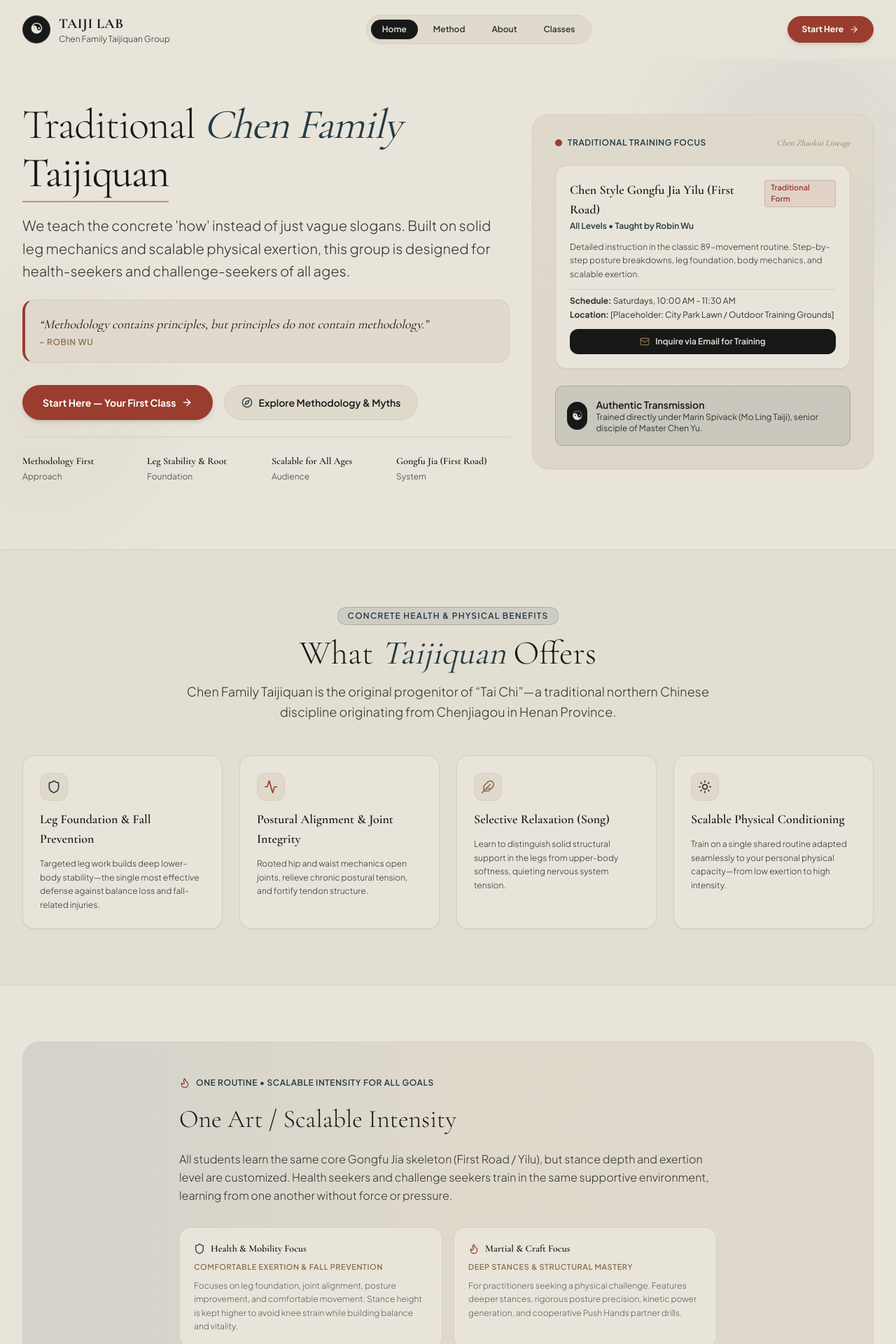
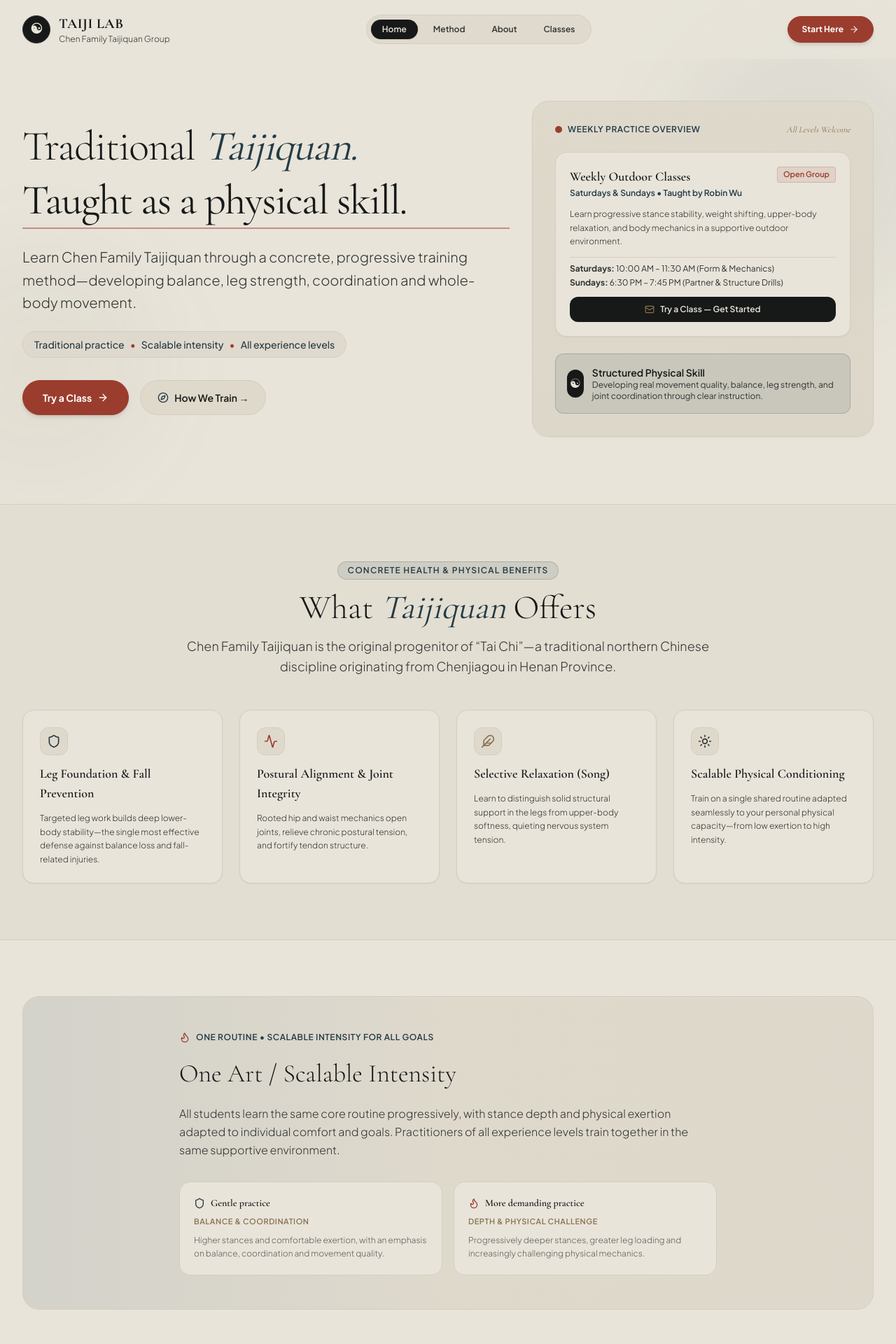
Before and after one commit to RobinfWu/taiji-meetup, a Next.js app: page / in a window 1280 px wide. Shown: the top 1920 px of the page at 70% size. Built offline with nearby package versions, Linux system fonts and the light colour scheme.

Commit message:
Update content

```diff
--- a/app/about/page.tsx
+++ b/app/about/page.tsx
@@ -59,24 +59,6 @@ export default function AboutPage() {
                 </div>
                 <p className="text-base text-[#303331] leading-relaxed font-light">
                   {lineageInfo.bio}
-                </p>
-              </div>
-
-              {/* Why I teach this way */}
-              <div className="space-y-3 pt-2">
-                <h3 className="font-serif text-xl font-semibold text-[#171918]">
-                  Why I Teach This Way
-                </h3>
-                <div className="p-5 rounded-2xl bg-[#E8E4DA] border-l-4 border-l-[#9B3D2E] border border-[#D5CEBF] space-y-2">
-                  <p className="font-serif italic text-lg text-[#171918]">
-                    &ldquo;{TAIJI_DATA.hero.philosophyQuote}&rdquo;
-                  </p>
-                  <p className="text-xs text-[#8A7250] font-semibold tracking-wider uppercase">
-                    ~ Robin Wu
-                  </p>
-                </div>
-                <p className="text-sm text-[#303331] leading-relaxed font-light">
-                  We teach the concrete &ldquo;how&rdquo; instead of vague slogans. Built on solid leg mechanics and scalable physical exertion, our teaching provides clear physical milestones so students understand why they train each movement.
                 </p>
               </div>
             </div>
--- a/app/classes/page.tsx
+++ b/app/classes/page.tsx
@@ -120,7 +120,7 @@ export default function ClassesPage() {
               What Training Looks Like
             </h2>
             <p className="text-[#303331] leading-relaxed font-light text-base sm:text-lg">
-              All students learn the same core Gongfu Jia skeleton (First Road / Yilu), but stance depth and exertion level are customized. Health seekers and challenge seekers train in the same supportive environment, learning from one another without force or pressure.
+              All students learn the same core routine progressively, with stance depth and physical exertion adapted to individual comfort and goals. Practitioners of all experience levels train together in the same supportive environment.
             </p>
             <div className="grid grid-cols-1 sm:grid-cols-2 gap-4 pt-2">
               {TAIJI_DATA.scalableTiers.map((tier) => (
--- a/app/components/HeroSection.tsx
+++ b/app/components/HeroSection.tsx
@@ -23,22 +23,23 @@ export const HeroSection: React.FC<HeroSectionProps> = () => {
           {/* Main Hero Text */}
           <div className="lg:col-span-7 space-y-6">
             <h1 className="font-serif text-4xl sm:text-5xl md:text-6xl font-light tracking-tight text-[#171918] leading-[1.15]">
-              Traditional <span className="italic font-normal text-[#243B45]">Chen Family</span>{" "}
-              <span className="font-normal border-b-2 border-[#9B3D2E]/50 pb-1">Taijiquan</span>
+              Traditional <span className="italic font-normal text-[#243B45]">Taijiquan.</span>{" "}
+              <span className="block font-normal border-b-2 border-[#9B3D2E]/50 pb-1 mt-1 sm:mt-2">
+                Taught as a physical skill.
+              </span>
             </h1>
 
             <p className="text-lg sm:text-xl text-[#303331] max-w-2xl leading-relaxed font-light">
               {TAIJI_DATA.hero.subText}
             </p>
 
-            {/* Philosophy quote callout */}
-            <div className="p-4 sm:p-5 rounded-2xl bg-[#DFD9CC]/90 border border-[#D5CEBF] border-l-4 border-l-[#9B3D2E] space-y-1">
-              <p className="font-serif italic text-base sm:text-lg text-[#171918]">
-                &ldquo;{TAIJI_DATA.hero.philosophyQuote}&rdquo;
-              </p>
-              <p className="text-xs text-[#8A7250] font-semibold tracking-wider uppercase">
-                ~ Robin Wu
-              </p>
+            {/* Tagline banner */}
+            <div className="inline-flex flex-wrap items-center gap-2 px-4 py-2 rounded-full bg-[#DFD9CC]/90 border border-[#D5CEBF] text-xs sm:text-sm font-medium text-[#243B45]">
+              <span>Traditional practice</span>
+              <span className="text-[#9B3D2E]">•</span>
+              <span>Scalable intensity</span>
+              <span className="text-[#9B3D2E]">•</span>
+              <span>All experience levels</span>
             </div>
 
             {/* CTA Action Buttons */}
@@ -47,7 +48,7 @@ export const HeroSection: React.FC<HeroSectionProps> = () => {
                 href="/start"
                 className="inline-flex items-center justify-center space-x-2 bg-[#9B3D2E] hover:bg-[#7D3024] text-white px-7 py-3.5 rounded-full text-sm font-bold shadow-md transition-all duration-200 cursor-pointer active:scale-98 border border-[#9B3D2E]"
               >
-                <span>Start Here — Your First Class</span>
+                <span>Try a Class</span>
                 <ArrowRight className="w-4 h-4 text-white" />
               </Link>
 
@@ -56,37 +57,23 @@ export const HeroSection: React.FC<HeroSectionProps> = () => {
                 className="inline-flex items-center justify-center space-x-2 bg-[#DFD9CC] hover:bg-[#D5CEBF] border border-[#D5CEBF] text-[#171918] px-6 py-3.5 rounded-full text-sm font-semibold transition-all duration-200 cursor-pointer"
               >
                 <Compass className="w-4 h-4 text-[#243B45]" />
-                <span>{TAIJI_DATA.hero.ctaSecondary}</span>
+                <span>How We Train →</span>
               </Link>
-            </div>
-
-            {/* Quick Stats Grid */}
-            <div className="pt-6 grid grid-cols-2 sm:grid-cols-4 gap-4 border-t border-[#D5CEBF]">
-              {TAIJI_DATA.hero.quickStats.map((stat, idx) => (
-                <div key={idx} className="space-y-1">
-                  <div className="text-sm font-semibold text-[#171918] font-serif">
-                    {stat.value}
-                  </div>
-                  <div className="text-xs text-[#5A5E5B]">
-                    {stat.label}
-                  </div>
-                </div>
-              ))}
             </div>
           </div>
 
-          {/* Hero Right Column: Traditional System Card */}
+          {/* Hero Right Column: Class Overview Card */}
           <div className="lg:col-span-5 space-y-6">
             <div className="p-6 sm:p-8 rounded-3xl bg-gradient-to-b from-[#DFD9CC] to-[#D5CEBF]/60 border border-[#D5CEBF] shadow-xs space-y-6">
               <div className="flex items-center justify-between">
                 <div className="flex items-center space-x-2">
                   <div className="w-2.5 h-2.5 rounded-full bg-[#9B3D2E]" />
                   <span className="text-xs font-semibold uppercase tracking-wider text-[#243B45]">
-                    Traditional Training Focus
+                    Weekly Practice Overview
                   </span>
                 </div>
                 <span className="text-xs text-[#8A7250] font-serif italic">
-                  Chen Zhaokui Lineage
+                  All Levels Welcome
                 </span>
               </div>
 
@@ -95,24 +82,24 @@ export const HeroSection: React.FC<HeroSectionProps> = () => {
                 <div className="flex justify-between items-start">
                   <div>
                     <h3 className="font-serif text-lg font-semibold text-[#171918]">
-                      {primaryClass.title}
+                      Weekly Outdoor Classes
                     </h3>
                     <p className="text-xs text-[#243B45] font-semibold mt-0.5">
-                      {primaryClass.level} • Taught by {primaryClass.instructor}
+                      Saturdays &amp; Sundays • Taught by Robin Wu
                     </p>
                   </div>
                   <span className="px-2 py-0.5 bg-[#9B3D2E]/10 text-[#9B3D2E] text-[11px] rounded font-semibold border border-[#9B3D2E]/20">
-                    Traditional Form
+                    Open Group
                   </span>
                 </div>
 
                 <p className="text-xs text-[#303331] leading-relaxed font-light">
-                  {primaryClass.description}
+                  Learn progressive stance stability, weight shifting, upper-body relaxation, and body mechanics in a supportive outdoor environment.
                 </p>
 
                 <div className="pt-2 border-t border-[#D5CEBF] text-xs text-[#303331] space-y-1">
-                  <div><strong>Schedule:</strong> {primaryClass.day}, {primaryClass.time}</div>
-                  <div><strong>Location:</strong> {primaryClass.location}</div>
+                  <div><strong>Saturdays:</strong> 10:00 AM – 11:30 AM (Form &amp; Mechanics)</div>
+                  <div><strong>Sundays:</strong> 6:30 PM – 7:45 PM (Partner &amp; Structure Drills)</div>
                 </div>
 
                 <Link
@@ -120,21 +107,21 @@ export const HeroSection: React.FC<HeroSectionProps> = () => {
                   className="w-full mt-3 py-2.5 bg-[#171918] hover:bg-[#303331] text-[#E8E4DA] text-xs font-semibold rounded-xl transition-colors flex items-center justify-center space-x-2 cursor-pointer"
                 >
                   <Mail className="w-3.5 h-3.5 text-[#8A7250]" />
-                  <span>Inquire via Email for Training</span>
+                  <span>Try a Class — Get Started</span>
                 </Link>
               </div>
 
-              {/* Martial Lineage Banner */}
+              {/* Training Focus Banner */}
               <div className="flex items-center space-x-3 p-4 rounded-xl bg-[#243B45]/10 border border-[#243B45]/20">
                 <div className="w-10 h-10 rounded-full bg-[#171918] text-[#E8E4DA] flex items-center justify-center font-serif text-lg">
                   ☯
                 </div>
                 <div>
                   <h4 className="text-sm font-semibold text-[#171918]">
-                    Authentic Transmission
+                    Structured Physical Skill
                   </h4>
                   <p className="text-xs text-[#303331]">
-                    Trained directly under Marin Spivack (Mo Ling Taiji), senior disciple of Master Chen Yu.
+                    Developing real movement quality, balance, leg strength, and joint coordination through clear instruction.
                   </p>
                 </div>
               </div>
--- a/app/data/taijiData.ts
+++ b/app/data/taijiData.ts
@@ -43,14 +43,13 @@ export const TAIJI_DATA = {
 
   hero: {
     philosophyQuote: "Methodology contains principles, but principles do not contain methodology.",
-    subText: "We teach the concrete 'how' instead of just vague slogans. Built on solid leg mechanics and scalable physical exertion, this group is designed for health-seekers and challenge-seekers of all ages.",
-    ctaPrimary: "Inquire via Email",
-    ctaSecondary: "Explore Methodology & Myths",
+    subText: "Learn Chen Family Taijiquan through a concrete, progressive training method—developing balance, leg strength, coordination and whole-body movement.",
+    ctaPrimary: "Try a Class",
+    ctaSecondary: "How We Train",
     quickStats: [
-      { label: "Approach", value: "Methodology First" },
-      { label: "Foundation", value: "Leg Stability & Root" },
-      { label: "Audience", value: "Scalable for All Ages" },
-      { label: "System", value: "Gongfu Jia (First Road)" }
+      { label: "Practice", value: "Traditional practice" },
+      { label: "Flexibility", value: "Scalable intensity" },
+      { label: "Audience", value: "All experience levels" }
     ]
   },
 
@@ -61,7 +60,7 @@ export const TAIJI_DATA = {
       accentColor: "#243B45",
       summary: "Principles describe what should happen; methodology provides the path for developing the ability to make it happen.",
       description: "There is a common fallacy that the path to learning Taijiquan is through understanding its “principles.” Principles are important, but studying principles by themselves does not provide a viable path for learning the art. A principle may describe what should happen, but it does not necessarily teach you how to make it happen."
-      + "\n\nThere is a methodology to Taijiquan—the actual how of the art. Methodology provides a path of development: what to train, how to train it, what must be developed first, and how one stage of training leads into the next. Without this path, practitioners are left with vagueness."
+      + "\n\nThere is a methodology to Taijiquan—the actual how of the art. Methodology provides a path of development: what to train, how to train it, what must be developed first, and how one stage of training leads into the next. Methodology provides a structured path for building physical capability step by step."
       + "\n\nConsider the common saying, “soft overcomes hard.” Treated as a universal principle, softness can easily become the objective of the art. But understood as a tactic within the larger relationship of Yin and Yang, it describes only one side of the relationship: soft (yin) overcomes hard (yang), but hard (yang) can also overcome soft (yin). What seems like a minor confusion between principle and tactic can therefore result in an entire half of the art being neglected."
     },
     {
@@ -79,7 +78,7 @@ export const TAIJI_DATA = {
       title: "Yin & Yang in the Body",
       accentColor: "#8A7250",
       summary: "The goal is not maximum relaxation, but the appropriate distribution of softness and hardness according to function.",
-      description: "A common interpretation is that the goal of sōng (to loosen) is to eliminate muscular tension as completely as possible. Taken far enough, this produces the familiar criticism of some Taijiquan practitioners as being limp or “noodle-like.”"
+      description: "A common interpretation is that the goal of sōng (to loosen) is to eliminate muscular tension as completely as possible. Taken far enough, this can be misunderstood as total relaxation without structure."
       + "\n\nIn this line of practice, sōng is understood more specifically as the removal of unnecessary tension. Necessary tension still exists. Tension is neither indiscriminately removed nor uniformly distributed throughout the body."
       + "\n\nConsider a tree."
       + "\n\nThe roots and lower trunk must possess considerable structural integrity relative to the thinner and more flexible branches above. If the entire tree possessed the softness and flexibility of its smallest branches, it could not remain standing when subjected to force."
@@ -90,11 +89,9 @@ export const TAIJI_DATA = {
       title: "Yin & Yang in Partner Work",
       accentColor: "#303331",
       summary: "Both partners develop Yin and Yang methods, so each becomes the training ground for improving the other.",
-      description: "In Taijiquan, Yang against Yang (strength against strength) is frowned upon because it's inefficient."
-      + "\n\nYin against Yang (soft overcomes hard) is very respected because it's efficient but also very romanticized."
-      + "\n\nYang against Yin (hard against soft) can also be very efficient, yet there's a common false generalization that because “Yang against Yang” is undesirable, Yang itself is inherently bad."
-      + "\n\nThis creates a problem with the stereotypical image of “Tai Chi” as an exclusively soft (Yin), slow (Yin), defensive (Yin), and reactionary (Yin) art. In that model, the Taijiquan practitioner becomes the embodiment of Yin while the training partner is expected to roleplay as the embodiment of Yang."
-      + "\n\nBut if both people are actually practicing Taijiquan, why should only one of them possess the Taijiquan methods?"
+      description: "In Taijiquan, Yang against Yang (strength against strength) is inefficient."
+      + "\n\nYin against Yang (soft overcomes hard) is efficient and highly valued."
+      + "\n\nYang against Yin (hard against soft) can also be effective, yet there is sometimes a misconception that because “Yang against Yang” is undesirable, Yang itself is inherently bad."
       + "\n\nIn this line of practice, both partners are assumed to have access to both Yin and Yang methods. Better Yang forces the development of better Yin; better Yin forces the development of better Yang. The result is a positive feedback loop in which both sides improve together. Neither Yin nor Yang is inherently superior to the other."
       + "\n\nIf an art teaches Yin methods but does not develop equally competent Yang methods, then its practitioners eventually become very skilled at defending against a version of Yang that no competent opponent would actually use."
     }
@@ -129,17 +126,17 @@ export const TAIJI_DATA = {
 
   scalableTiers: [
     {
-      id: "health-tier",
-      title: "Health & Mobility Focus",
-      subtitle: "Comfortable Exertion & Fall Prevention",
-      description: "Focuses on leg foundation, joint alignment, posture improvement, and comfortable movement. Stance height is kept higher to avoid knee strain while building balance and vitality.",
+      id: "gentle-practice",
+      title: "Gentle practice",
+      subtitle: "Balance & Coordination",
+      description: "Higher stances and comfortable exertion, with an emphasis on balance, coordination and movement quality.",
       icon: "Shield"
     },
     {
-      id: "challenge-tier",
-      title: "Martial & Craft Focus",
-      subtitle: "Deep Stances & Structural Mastery",
-      description: "For practitioners seeking a physical challenge. Features deeper stances, rigorous posture precision, kinetic power generation, and cooperative Push Hands partner drills.",
+      id: "demanding-practice",
+      title: "More demanding practice",
+      subtitle: "Depth & Physical Challenge",
+      description: "Progressively deeper stances, greater leg loading and increasingly challenging physical mechanics.",
       icon: "Flame"
     }
   ] as ScalableTier[],
@@ -224,12 +221,12 @@ export const TAIJI_DATA = {
   classes: [
     {
       id: "class-1",
-      title: "Chen Style Gongfu Jia Yilu (First Road)",
+      title: "Gongfu Jia Yilu — First Road",
       day: "Saturdays",
       time: "10:00 AM - 11:30 AM",
       location: "[Placeholder: City Park Lawn / Outdoor Training Grounds]",
       level: "All Levels",
-      description: "Detailed instruction in the classic 89-movement routine. Step-by-step posture breakdowns, leg foundation, body mechanics, and scalable exertion.",
+      description: "Learn the traditional form progressively, beginning with foundational stance, weight shifting and body mechanics. Each section builds upon skills developed earlier.",
       instructor: "Robin Wu"
     },
     {
--- a/app/page.tsx
+++ b/app/page.tsx
@@ -99,7 +99,7 @@ export default function Home() {
                 </h2>
 
                 <p className="text-base text-[#303331] leading-relaxed font-light">
-                  All students learn the same core Gongfu Jia skeleton (First Road / Yilu), but stance depth and exertion level are customized. Health seekers and challenge seekers train in the same supportive environment, learning from one another without force or pressure.
+                  All students learn the same core routine progressively, with stance depth and physical exertion adapted to individual comfort and goals. Practitioners of all experience levels train together in the same supportive environment.
                 </p>
 
                 <div className="grid grid-cols-1 sm:grid-cols-2 gap-4 pt-2">
@@ -137,7 +137,7 @@ export default function Home() {
                   How We Teach
                 </h2>
                 <p className="text-lg text-[#303331] leading-relaxed font-light">
-                  Taijiquan contains many principles—but principles alone don&apos;t tell someone how to acquire the skill. Our teaching emphasizes a progressive physical methodology: clear stance mechanics, leg root stability, selective relaxation (*sōng*), and reciprocal Yin/Yang partner work.
+                  Principles become useful when you know how to train them. Our teaching emphasizes a progressive physical methodology: clear stance mechanics, lower-body stability, selective upper-body relaxation (*sōng*), and reciprocal Yin/Yang partner work.
                 </p>
                 <div className="pt-2">
                   <Link
@@ -183,7 +183,7 @@ export default function Home() {
                 What Training Looks Like
               </h2>
               <p className="text-[#303331] text-base sm:text-lg leading-relaxed font-light">
-                We train outdoors in small, dedicated groups. Instruction is divided into two primary disciplines: classic 89-movement Gongfu Jia Yilu routine practice and cooperative Push Hands partner drills.
+                We train outdoors in small, dedicated groups. Instruction focuses on progressive traditional form practice (First Road / Yilu) and cooperative Push Hands partner movement drills.
               </p>
             </div>
 
@@ -357,42 +357,6 @@ export default function Home() {
           </div>
         </section>
 
-        {/* Step 9: FAQ Highlights */}
-        <section className="py-20 bg-[#E8E4DA] relative">
-          <div className="max-w-7xl mx-auto px-4 sm:px-6 lg:px-8 space-y-8">
-            <div className="flex flex-col md:flex-row items-start md:items-center justify-between gap-4">
-              <div>
-                <span className="text-xs font-semibold uppercase tracking-widest text-[#9B3D2E]">
-                  Questions & Answers
-                </span>
-                <h2 className="font-serif text-3xl sm:text-4xl font-light text-[#171918]">
-                  FAQ Highlights
-                </h2>
-              </div>
-              <Link
-                href="/classes"
-                className="inline-flex items-center space-x-2 text-xs font-semibold text-[#9B3D2E] hover:underline"
-              >
-                <span>Read all FAQs on our Classes page</span>
-                <ArrowRight className="w-3.5 h-3.5" />
-              </Link>
-            </div>
-
-            <div className="grid grid-cols-1 md:grid-cols-2 gap-4">
-              {TAIJI_DATA.faqs.slice(0, 2).map((faq, idx) => (
-                <div key={idx} className="bg-[#DFD9CC] p-6 rounded-2xl border border-[#D5CEBF] space-y-2 shadow-xs">
-                  <h3 className="font-serif text-base font-semibold text-[#171918]">
-                    {faq.question}
-                  </h3>
-                  <p className="text-xs text-[#303331] leading-relaxed font-light">
-                    {faq.answer}
-                  </p>
-                </div>
-              ))}
-            </div>
-          </div>
-        </section>
-
         {/* Step 10: Try a Class CTA */}
         <section className="py-20 bg-[#171918] text-[#E8E4DA] relative">
           <div className="max-w-4xl mx-auto px-4 sm:px-6 lg:px-8 text-center space-y-6">
```
Also changed, not shown: app/method/page.tsx (+2 -5 lines).
